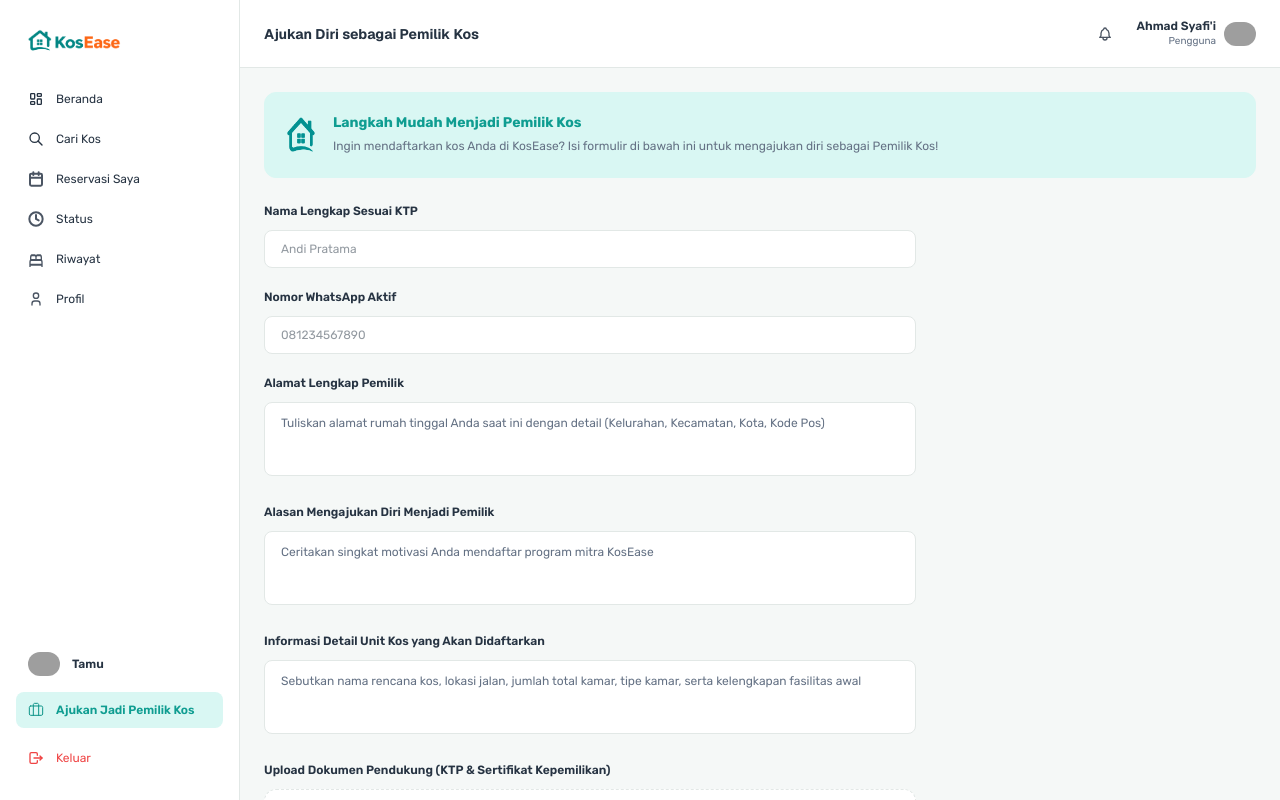
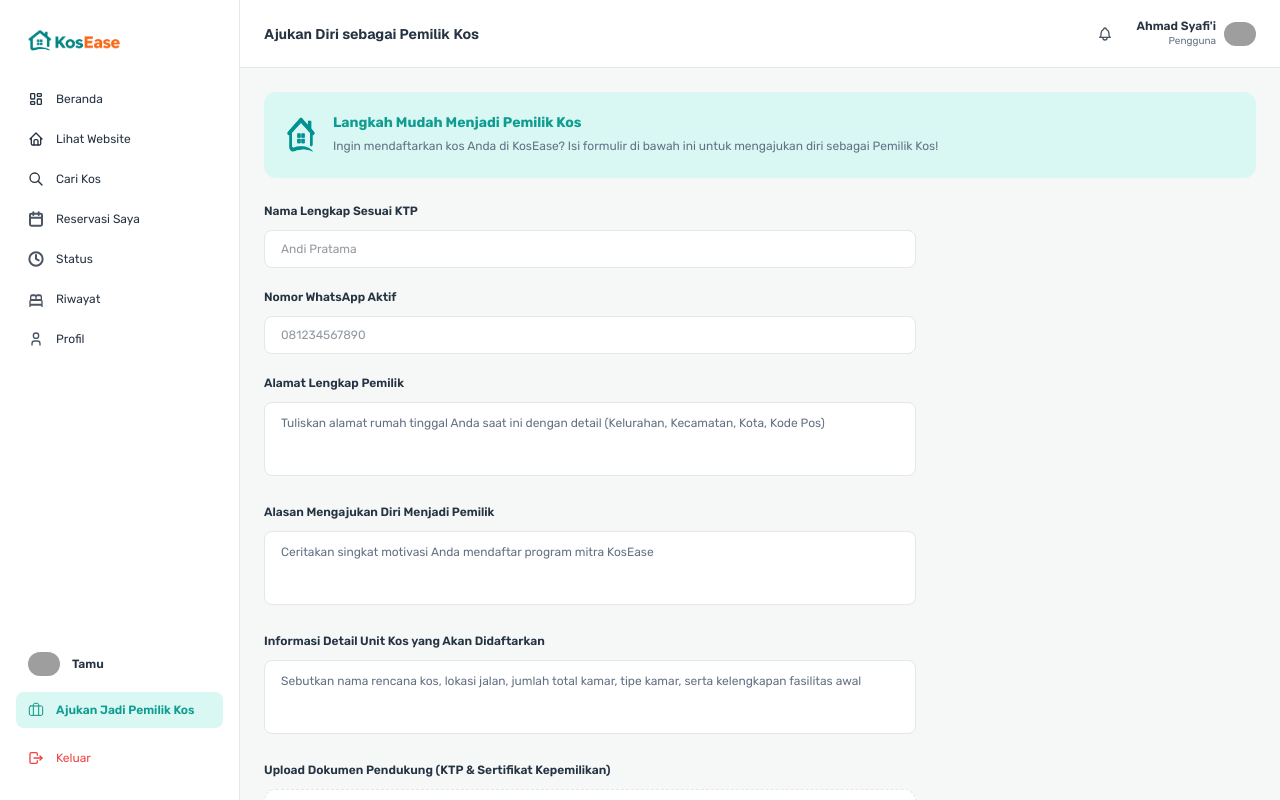
Before and after one commit to HighImagine/KosEase, a Next.js app: page /dashboard/pengajuan-pemilik in a window 1280 px wide. Shown: the top 800 px of the page. Built offline with nearby package versions, Linux system fonts and the light colour scheme; grey boxes are pictures that could not be loaded.

Commit message:
fix: dashboardSidebarUser

```diff
--- a/src/components/DashboardSidebarUser.tsx
+++ b/src/components/DashboardSidebarUser.tsx
@@ -3,7 +3,7 @@
 import Image from "next/image";
 import Link from "next/link";
 import { usePathname } from "next/navigation";
-import { IconLayoutDashboard, IconSearch, IconUser } from '@tabler/icons-react';
+import { IconLayoutDashboard, IconSearch, IconUser, IconHome } from '@tabler/icons-react';
 import LogoutButton from "./LogoutButton";
 
 
@@ -40,6 +40,14 @@ export default function DashboardSidebarUser({ userName, userAvatar, userEmail }
                 >
                     <IconLayoutDashboard size={16} stroke={2} />
                     Beranda
+                </Link>
+
+                <Link
+                    href="/"
+                    className="flex items-center gap-3 rounded-lg px-3 py-2.5 text-xs text-text-primary hover:bg-primary-light hover:text-primary"
+                >
+                    <IconHome size={16} stroke={2} />
+                    Lihat Website
                 </Link>
 
                 <Link
```
